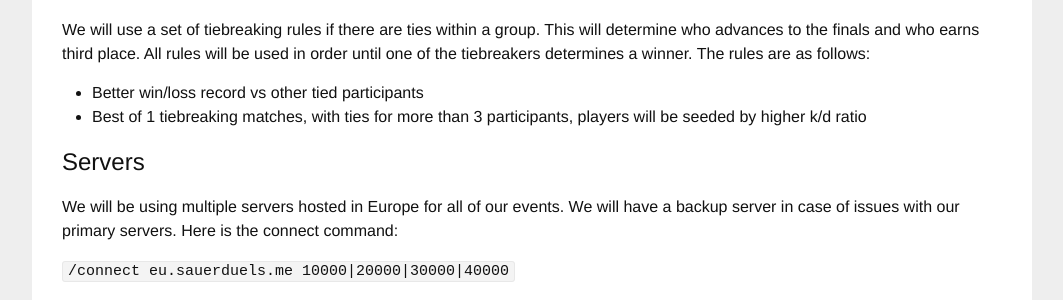
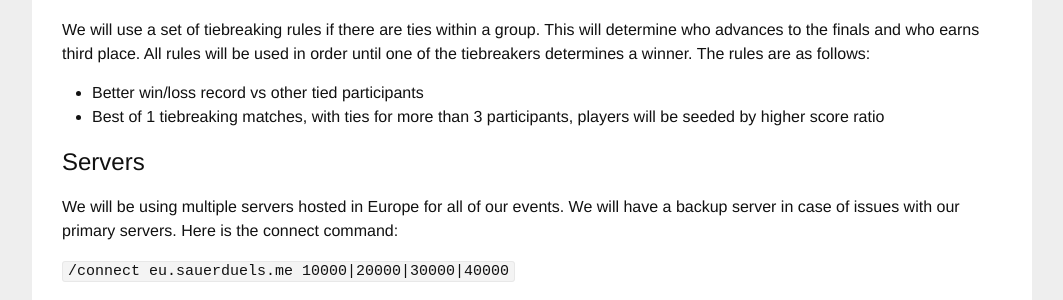
Before and after one commit to sauerduels/website, a Jekyll site: the page built from info.md, in a window 1280 px wide. Shown: the part 641-941 px from the top of the page, without its empty margins (108-1171 px from the left). Built offline with Jekyll 4.4.1, drawn with Linux system fonts in a browser that asks for light colours.

Commit message:
update info

```diff
--- a/info.md
+++ b/info.md
@@ -18,7 +18,7 @@ All events will be played using the round robin format. This means that players
 We will use a set of tiebreaking rules if there are ties within a group. This will determine who advances to the finals and who earns third place. All rules will be used in order until one of the tiebreakers determines a winner. The rules are as follows:
 
 * Better win/loss record vs other tied participants
-* Best of 1 tiebreaking matches, with ties for more than 3 participants, players will be seeded by higher k/d ratio
+* Best of 1 tiebreaking matches, with ties for more than 3 participants, players will be seeded by higher score ratio
 
 ## Servers
 
```
